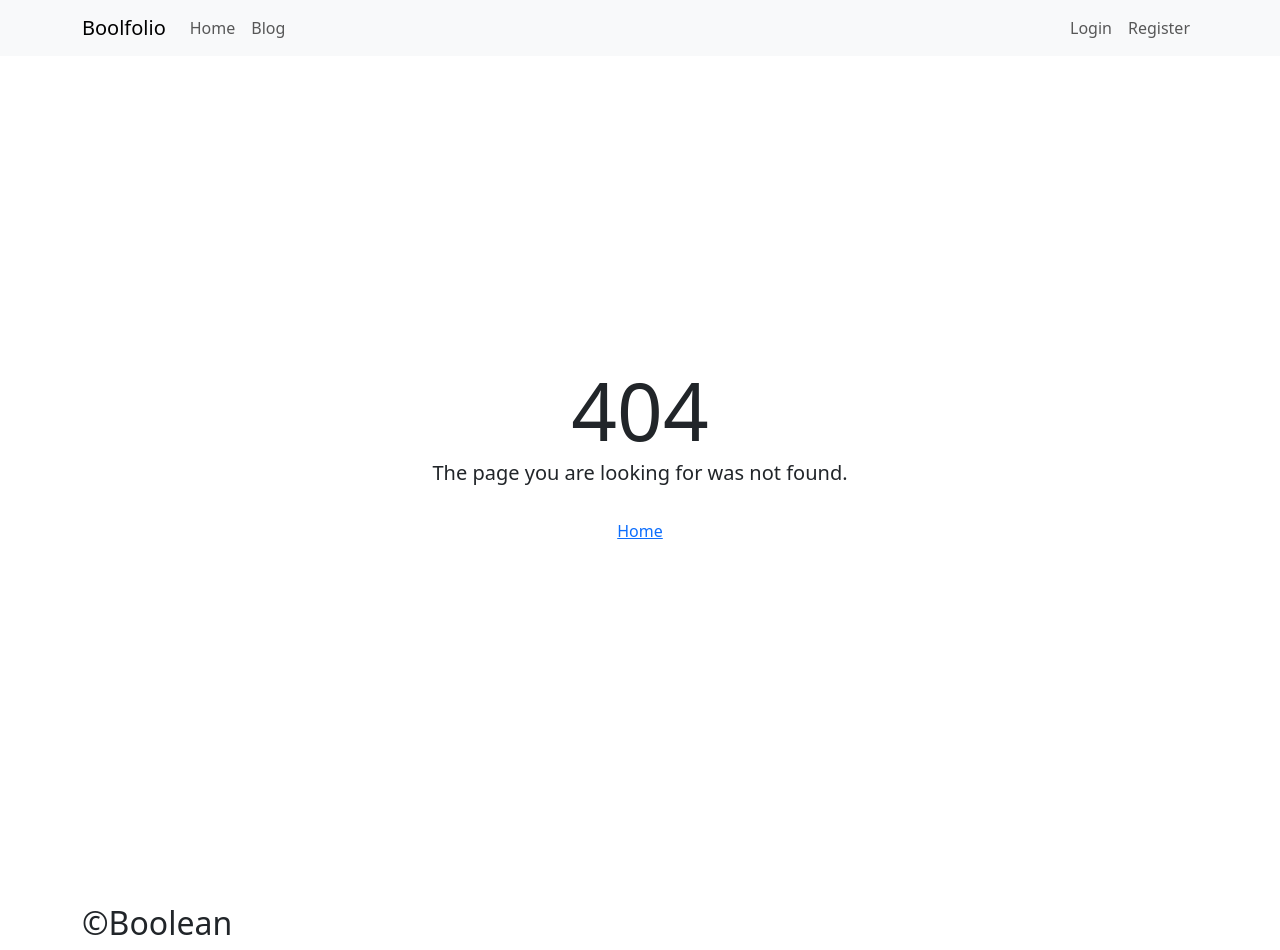
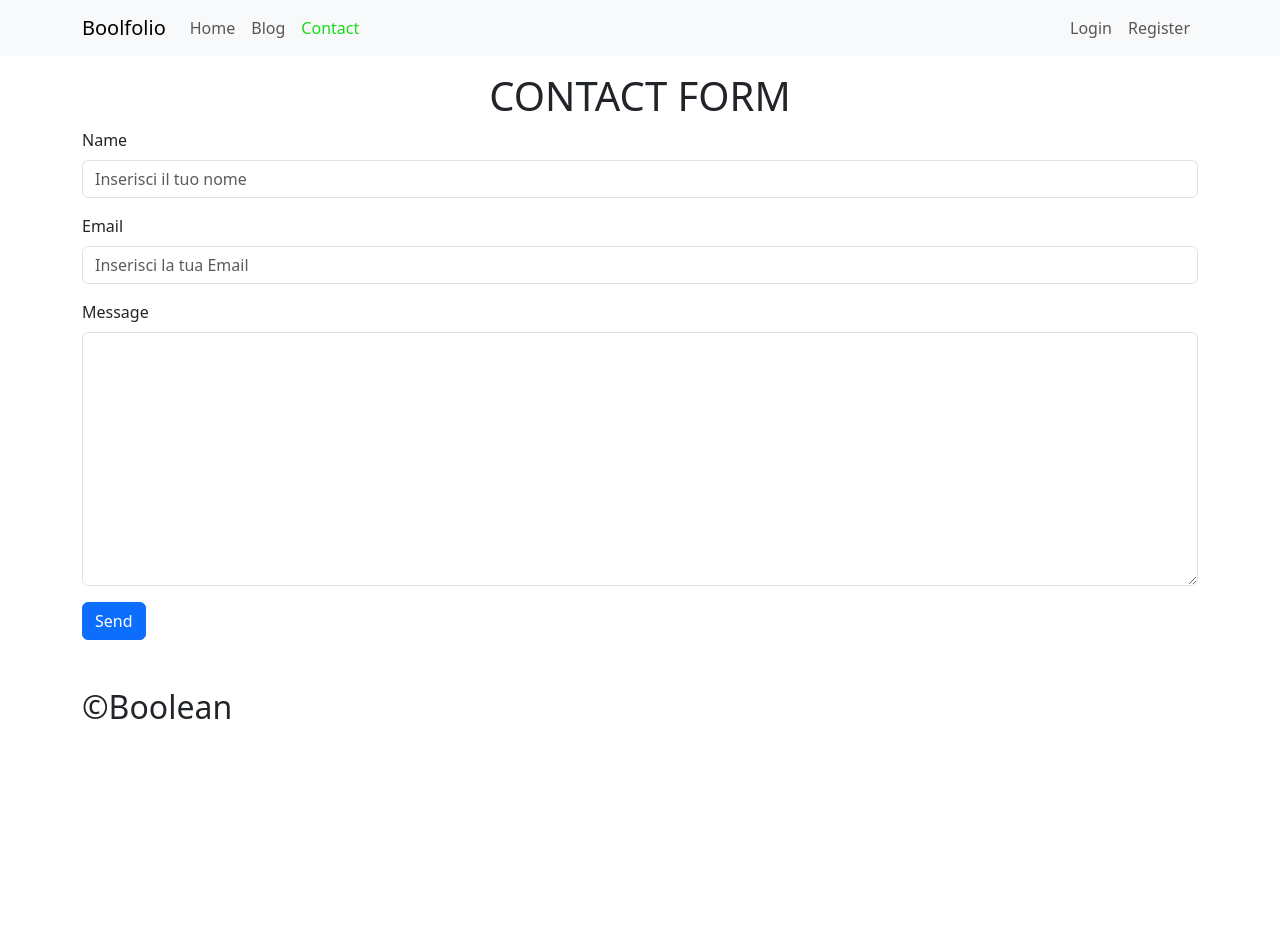
Before and after one commit to Lucianor01/vite-boolfolio, a Vue app: page /contact in a window 1280 px wide. Before the commit this address had no page. After the commit the page ends 800 px from the top, so only its background shows below. Built offline with nearby package versions, Linux system fonts and the light colour scheme.

Commit message:
route Contact e ContactForm

```diff
--- a/src/components/AppHeader.vue
+++ b/src/components/AppHeader.vue
@@ -33,6 +33,9 @@
               <li class="nav-item">
                 <router-link class="nav-link" :to="{ name: 'projects' }">Blog</router-link>
               </li>
+              <li class="nav-item">
+                <router-link class="nav-link" :to="{ name: 'contact' }">Contact</router-link>
+              </li>
             </ul>
             <ul class="navbar-nav">
               <li class="nav-item">
--- /dev/null
+++ b/src/components/ContactsForm.vue
@@ -0,0 +1,74 @@
+<script>
+
+import axios from 'axios';
+
+export default {
+    name: "ContactsForm",
+    data() {
+        return {
+            name: '',
+            email: '',
+            message: '',
+            baseUrl: 'http://127.0.0.1:8000',
+            success: false,
+            errors: {}
+        }
+    },
+    methods: {
+        sendForm() {
+
+            const data = {
+                name: this.name,
+                email: this.email,
+                message: this.message
+            }
+
+            axios.post(`${this.baseUrl}/api/contacts`, data)
+                .then(res => {
+
+                    this.success = res.data.success
+
+                    console.log(this.success)
+
+                    if (this.success) {
+                        // SE è TRUE
+                        this.name = '';
+                        this.email = '';
+                        this.message = '';
+                    } else {
+                        this.errors = res.data.errors
+                    }
+                })
+                .catch(error => {
+                    console.error(error);
+                    // Handle the error here, display an error message, or take other actions
+                });
+        }
+    },
+}
+</script>
+
+<template>
+    <h1 class="text-center mt-3 text-uppercase">Contact Form</h1>
+    <div>
+        <form @submit.prevent="sendForm()">
+            <div class="mb-3">
+                <label for="" class="form-label">Name</label>
+                <input v-model="name" type="text" class="form-control" name="name" id="" aria-describedby="helpId"
+                    placeholder="Inserisci il tuo nome">
+            </div>
+            <div class="mb-3">
+                <label for="" class="form-label">Email</label>
+                <input v-model="email" type="email" class="form-control" name="email" id="" aria-describedby="helpId"
+                    placeholder="Inserisci la tua Email">
+            </div>
+            <div class="mb-3">
+                <label for="" class="form-label">Message</label>
+                <textarea v-model="message" class="form-control" name="message" id="" cols="30" rows="10"></textarea>
+            </div>
+            <button type="submit" class="btn btn-primary">Send</button>
+        </form>
+    </div>
+</template>
+
+<style lang="scss" scoped></style>
--- /dev/null
+++ b/src/pages/Contact.vue
@@ -0,0 +1,28 @@
+<script>
+
+import ContactsForm from '../components/ContactsForm.vue';
+
+export default {
+    name: "Contact",
+    components: {
+        ContactsForm
+    },
+    data() {
+        return {
+
+        }
+    },
+    methods: {
+
+    },
+}
+
+</script>
+
+<template>
+    <div class="container">
+        <ContactsForm />
+    </div>
+</template>
+
+<style lang="scss" scoped></style>
--- a/src/router.js
+++ b/src/router.js
@@ -24,6 +24,11 @@
             component: SingleProject
         },
         {
+            path: '/contact',
+            name: 'contact',
+            component: () => import("./pages/Contact.vue")
+        },
+        {
             path: '/:pathMatch(.*)*',
             name: 'not-found',
             component: NotFound
```
